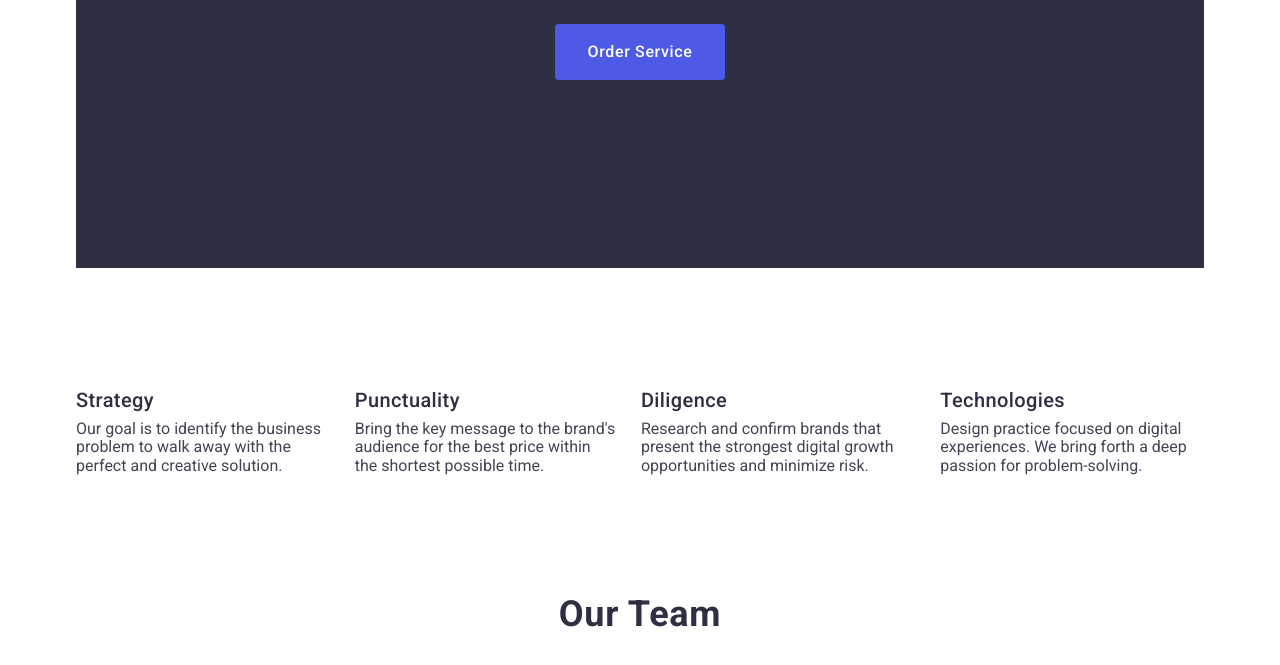
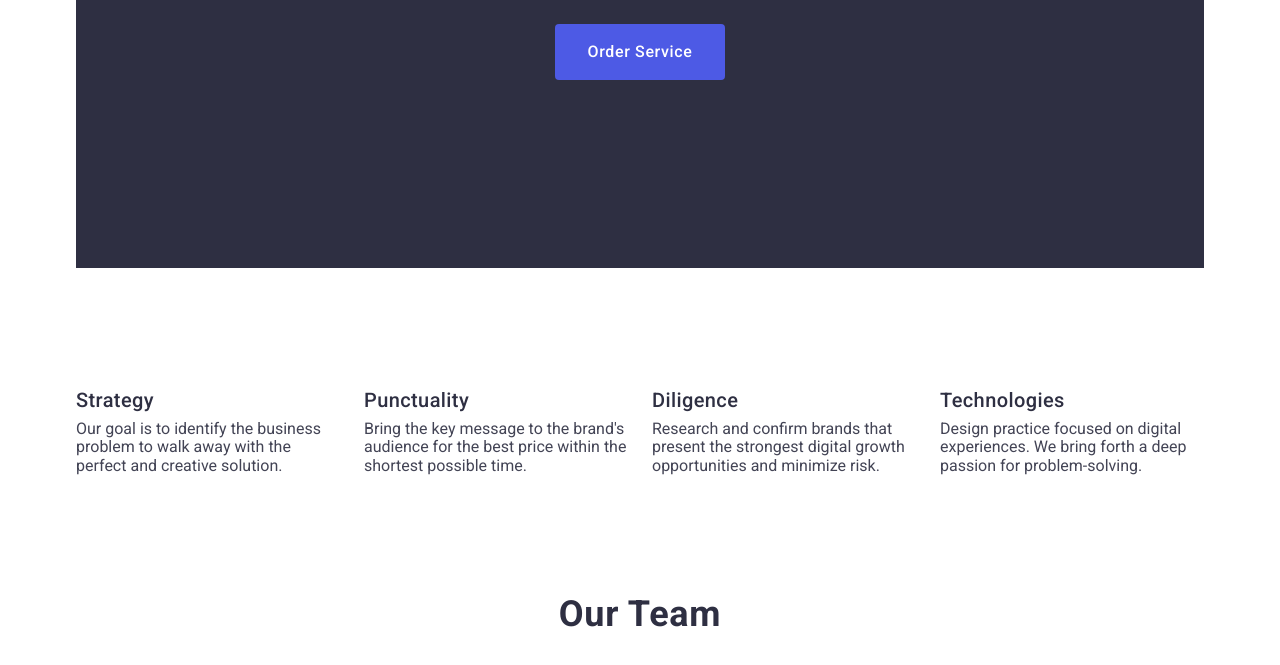
Before and after one commit to IvanSadych/goit-markup-hw-03, a plain HTML site: page index.html in a window 1280 px wide. Shown: the part 405-1070 px from the top of the page. Drawn offline with nearby package versions, Linux system fonts and the light colour scheme.

Commit message:
Update Features-section

```diff
--- a/css/styles.css
+++ b/css/styles.css
@@ -165,10 +165,8 @@ p {
 
   /*Features-section*/
 
-  .features-inner {
-    display: flex;
-  padding: 120px 0;
-  max-width: 1128px;
+  .features-section {
+    padding: 120px 0;
   }
 
   .features-list {
@@ -178,11 +176,10 @@ p {
   }
 
   .features-item {
-    flex-basis: calc((100%-24px) / 3);
+    width: calc((100% - 72px) / 4);
   }
 
-  .feature {
-  }
+
 
 .visually-hidden {
   position: absolute;
--- a/index.html
+++ b/index.html
@@ -59,28 +59,24 @@
       </section>
 
       <!--Features-section-->
-      <section>
+      <section class="features-section">
         <div class="container">
           <h2 class="visually-hidden">Our features</h2>
-          <div class="features-inner">
           <ul class="features-list">
             <li class="features-item">
-                <div class="feature">
               <h3 class="section-list-title">Strategy</h3>
               <p class="text">
-                    Our goal is to identify the business problem to walk away
-                    with the perfect and creative solution.
+                Our goal is to identify the business problem to walk away with
+                the perfect and creative solution.
               </p>
-                </div>
-
+            </li>
             <li class="features-item">
               <h3 class="section-list-title">Punctuality</h3>
               <p class="text">
-                  Bring the key message to the brand's audience for the best
-                  price within the shortest possible time.
+                Bring the key message to the brand's audience for the best price
+                within the shortest possible time.
               </p>
             </li>
-
             <li class="features-item">
               <h3 class="section-list-title">Diligence</h3>
               <p class="text">
@@ -88,16 +84,14 @@
                 growth opportunities and minimize risk.
               </p>
             </li>
-
             <li class="features-item">
               <h3 class="section-list-title">Technologies</h3>
               <p class="text">
-                  Design practice focused on digital experiences. We bring forth
-                  a deep passion for problem-solving.
+                Design practice focused on digital experiences. We bring forth a
+                deep passion for problem-solving.
               </p>
             </li>
           </ul>
-          </div>
         </div>
       </section>
 
```
Lines whose indentation alone changed are shown as unchanged.
